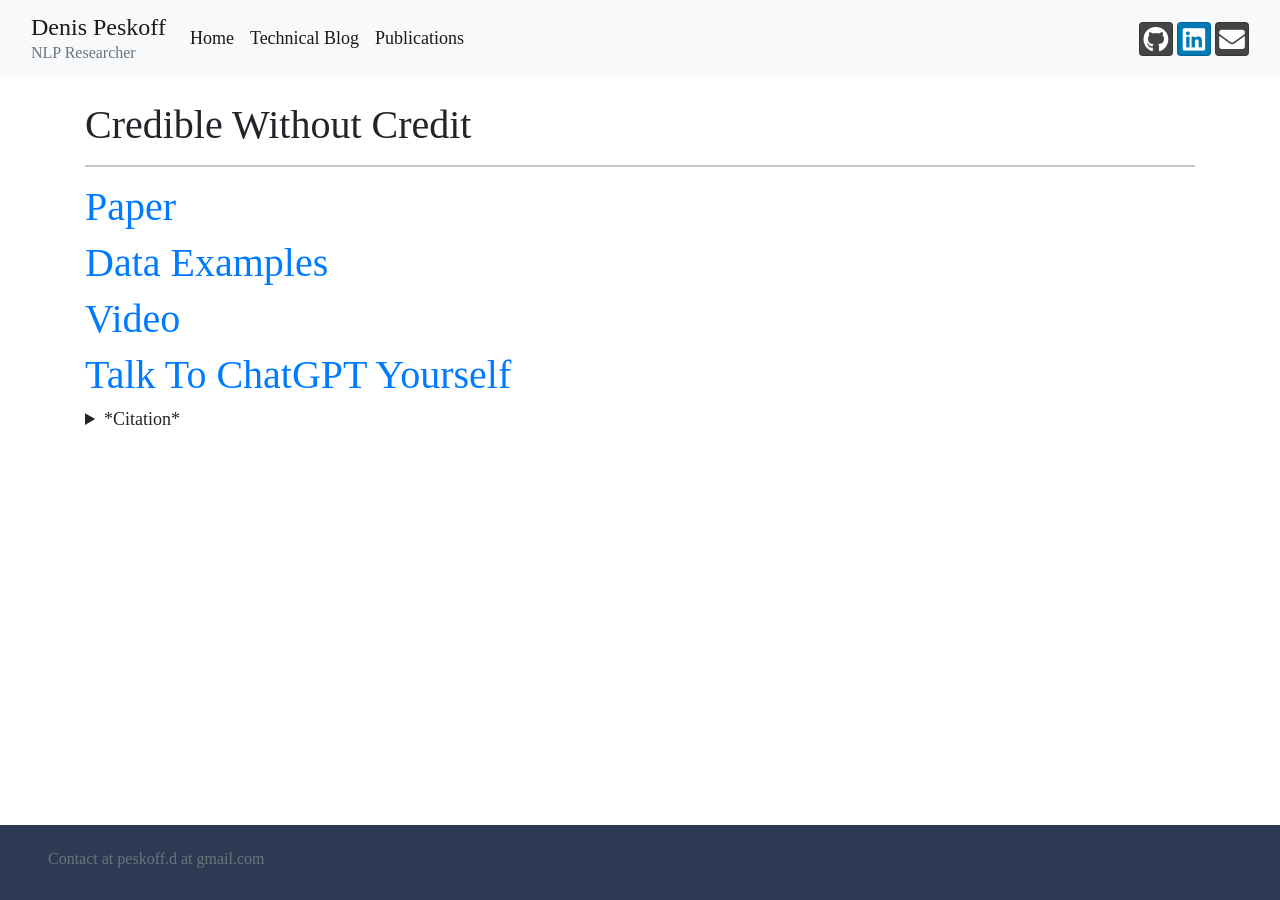
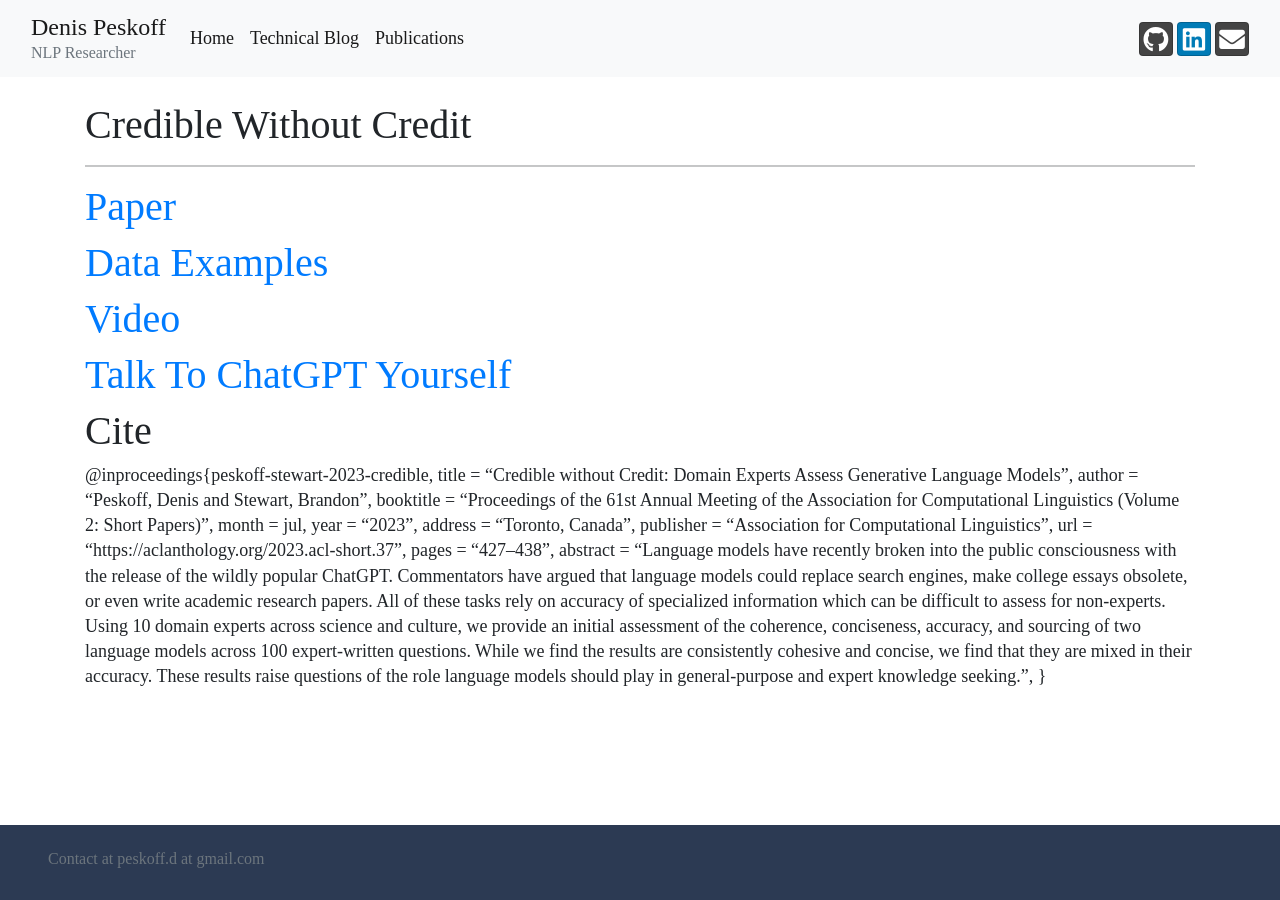
Before and after one commit to trigaten/Denis-Peskov-s-New-Website, a Jekyll site: the page built from _posts/2023-5-24-bot_thoughts.md, in a window 1280 px wide. Built offline with Jekyll 4.4.1, drawn with Linux system fonts in a browser that asks for light colours; nearby versions of some CDN libraries.

Commit message:
Update 2023-5-24-bot_thoughts.md

```diff
--- a/_posts/2023-5-24-bot_thoughts.md
+++ b/_posts/2023-5-24-bot_thoughts.md
@@ -15,10 +15,7 @@ permalink: /bot_thoughts/
 
 # [Talk To ChatGPT Yourself](https://chat.openai.com/)
 
-
-<details>
-<summary> *Citation* </summary>
-<br>
+# Cite
 @inproceedings{peskoff-stewart-2023-credible,
     title = "Credible without Credit: Domain Experts Assess Generative Language Models",
     author = "Peskoff, Denis  and
@@ -32,4 +29,3 @@ permalink: /bot_thoughts/
     pages = "427--438",
     abstract = "Language models have recently broken into the public consciousness with the release of the wildly popular ChatGPT. Commentators have argued that language models could replace search engines, make college essays obsolete, or even write academic research papers. All of these tasks rely on accuracy of specialized information which can be difficult to assess for non-experts. Using 10 domain experts across science and culture, we provide an initial assessment of the coherence, conciseness, accuracy, and sourcing of two language models across 100 expert-written questions. While we find the results are consistently cohesive and concise, we find that they are mixed in their accuracy. These results raise questions of the role language models should play in general-purpose and expert knowledge seeking.",
 }
-</details>
```
